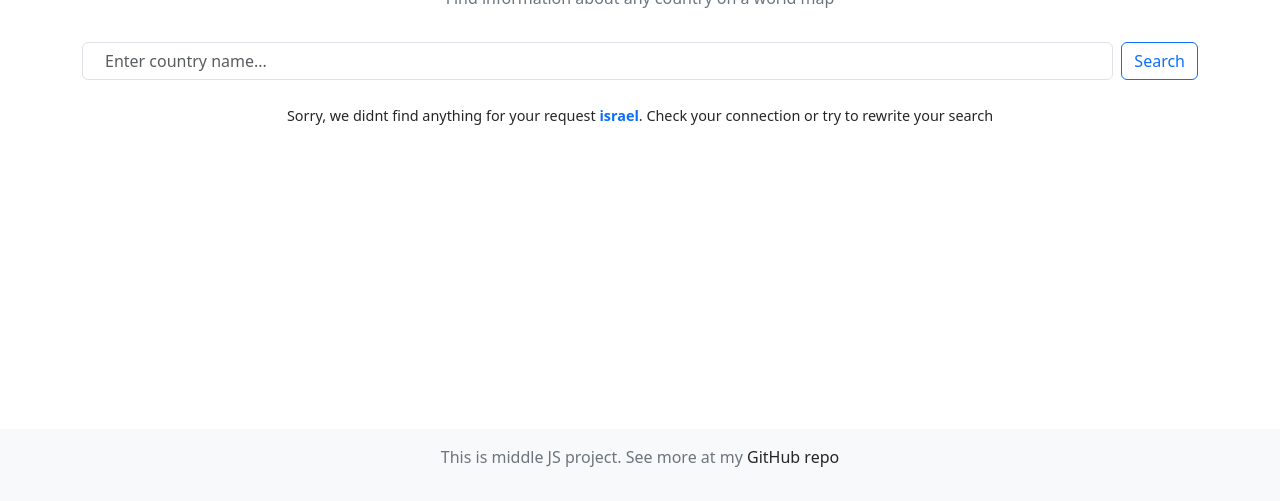
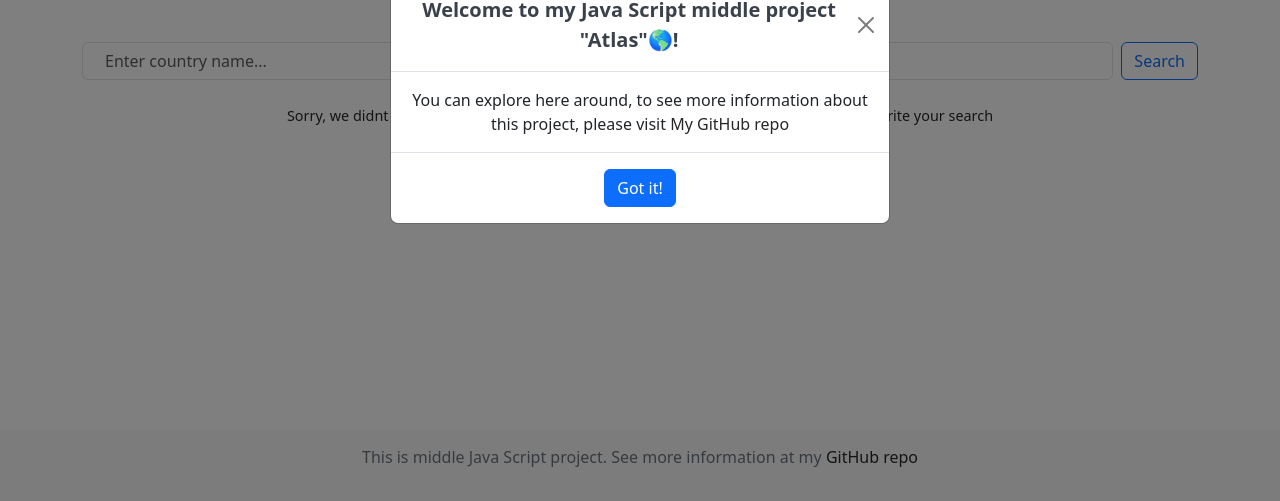
Before and after one commit to brandalx/Atlas-middle-project-JS, a website with bundled scripts: page index.html in a window 1280 px wide. Shown: the part 299-800 px from the top of the page. Built offline with nearby package versions, Linux system fonts and the light colour scheme; no server answers.

Commit message:
feat: modal added,reference info added

```diff
--- a/index.html
+++ b/index.html
@@ -97,6 +97,60 @@
       </header>
       <main class="page-body container-fluid main-strip">
         <div class="container">
+          <!-- Button trigger modal -->
+          <button
+            type="button"
+            class="btn btn-primary d-none hidden-button"
+            data-bs-toggle="modal"
+            data-bs-target="#exampleModal"
+          ></button>
+
+          <!-- Modal -->
+          <div
+            class="modal fade"
+            id="exampleModal"
+            tabindex="-1"
+            aria-labelledby="exampleModalLabel"
+            aria-hidden="true"
+          >
+            <div class="modal-dialog modal-dialog-centered">
+              <div class="modal-content">
+                <div class="modal-header">
+                  <h1
+                    class="modal-title fs-5 text-center"
+                    id="exampleModalLabel"
+                  >
+                    Welcome to my Java Script middle project "Atlas"🌎!
+                  </h1>
+                  <button
+                    type="button"
+                    class="btn-close"
+                    data-bs-dismiss="modal"
+                    aria-label="Close"
+                  ></button>
+                </div>
+                <div class="modal-body text-center">
+                  You can explore here around, to see more information about
+                  this project, please visit
+                  <a
+                    target="_blank"
+                    href="https://github.com/brandalx/atlas-middle-project"
+                    >My GitHub repo
+                  </a>
+                </div>
+                <div class="modal-footer">
+                  <button
+                    data-bs-dismiss="modal"
+                    type="button"
+                    class="btn btn-primary mx-auto"
+                  >
+                    Got it!
+                  </button>
+                </div>
+              </div>
+            </div>
+          </div>
+
           <div class="row">
             <div class="col-12">
               <h1
@@ -161,7 +215,7 @@
         <div class="row p-0 m-0">
           <div class="col-12 text-center">
             <p class="text-secondary">
-              This is middle JS project. See more at my
+              This is middle Java Script project. See more information at my
               <a
                 target="_blank"
                 href="https://github.com/brandalx/atlas-middle-project"
--- a/js/app.js
+++ b/js/app.js
@@ -1,12 +1,13 @@
 import { burger } from "./tools/burger.js";
 import { doApi } from "./atlasList.js";
-import { favorites, mainlogo } from "./atlasForm.js";
+import { clicks, favorites, mainlogo } from "./atlasForm.js";
 
 const init = () => {
   burger();
   doApi("israel");
   favorites();
   mainlogo();
+  clicks();
 };
 
 init();
--- a/js/atlasForm.js
+++ b/js/atlasForm.js
@@ -40,3 +40,11 @@ export const mainlogo = () => {
     doApi("israel");
   });
 };
+
+export const clicks = () => {
+  setTimeout(function () {
+    let button = document.querySelector(".hidden-button");
+
+    button.click();
+  }, 1000);
+};
```
